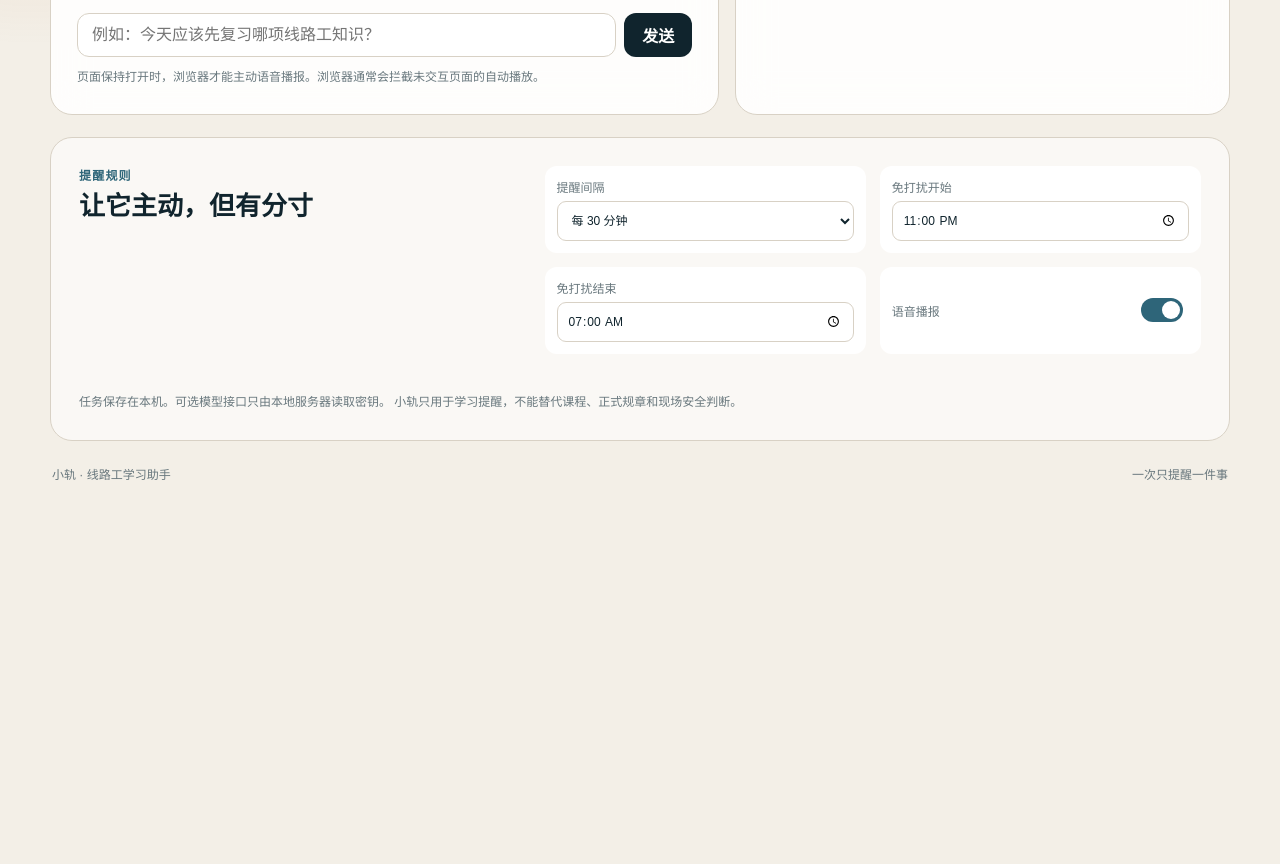
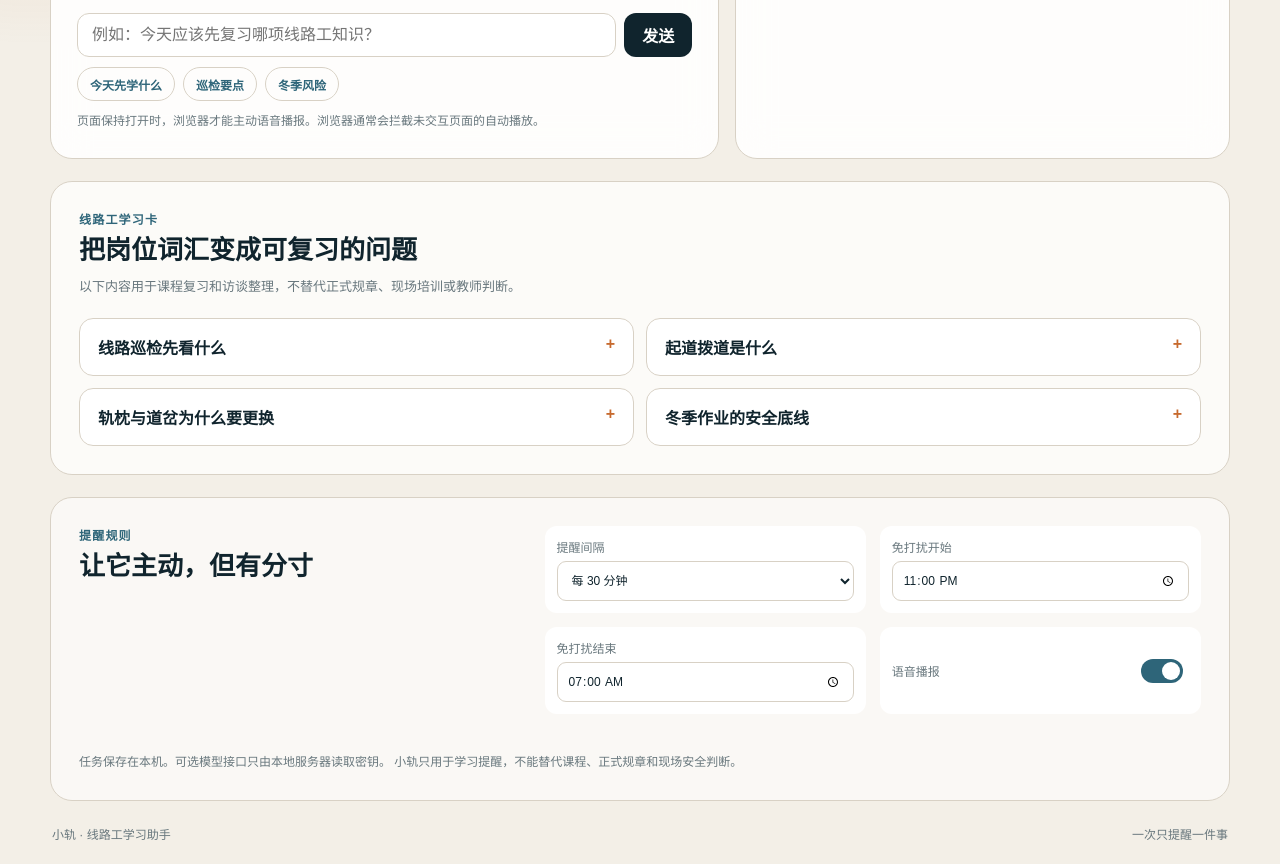
Before and after one commit to chenyanhao-railway/xiaogui-railway-learning-assistant, a plain HTML site: page public/index.html in a window 1280 px wide. Shown: the part 1032-1896 px from the top of the page. Before the commit the page ends 1554 px from the top, so only its background shows below. Drawn offline with Linux system fonts and the light colour scheme; no server answers.

Commit message:
feat: add line worker knowledge cards and quick prompts

```diff
--- a/public/app.js
+++ b/public/app.js
@@ -18,6 +18,8 @@ const elements = {
   voiceSetting: document.querySelector("#voiceSetting"),
   modeBadge: document.querySelector("#modeBadge"),
   signal: document.querySelector(".signal"),
+  quickPrompts: document.querySelectorAll("[data-prompt]"),
+  knowledgeCards: document.querySelectorAll(".knowledge-card"),
 };
 
 const storageKey = "xiaogui-settings-v1";
@@ -328,6 +330,22 @@ elements.chatForm.addEventListener("submit", (event) => {
   if (message) ask(message);
 });
 
+for (const button of elements.quickPrompts) {
+  button.addEventListener("click", () => {
+    const message = button.dataset.prompt?.trim();
+    if (message) ask(message);
+  });
+}
+
+for (const card of elements.knowledgeCards) {
+  card.addEventListener("toggle", () => {
+    if (!card.open) return;
+    for (const other of elements.knowledgeCards) {
+      if (other !== card) other.open = false;
+    }
+  });
+}
+
 elements.intervalSetting.addEventListener("change", () => {
   settings.intervalMinutes = Number(elements.intervalSetting.value);
   saveSettings();
--- a/public/index.html
+++ b/public/index.html
@@ -5,6 +5,7 @@
   <meta name="viewport" content="width=device-width, initial-scale=1">
   <meta name="theme-color" content="#0d2029">
   <title>小轨 · 线路工学习助手</title>
+  <link rel="icon" href="data:,">
   <link rel="stylesheet" href="/styles.css">
 </head>
 <body>
@@ -69,6 +70,11 @@
           <input id="chatInput" autocomplete="off" placeholder="例如：今天应该先复习哪项线路工知识？">
           <button type="submit">发送</button>
         </form>
+        <div class="quick-prompts" aria-label="快捷提问">
+          <button type="button" data-prompt="今天应该先复习哪项线路工知识？">今天先学什么</button>
+          <button type="button" data-prompt="线路巡检需要重点关注什么？">巡检要点</button>
+          <button type="button" data-prompt="冬季钢轨脆断风险怎么复习？">冬季风险</button>
+        </div>
         <p class="caption">
           页面保持打开时，浏览器才能主动语音播报。浏览器通常会拦截未交互页面的自动播放。
         </p>
@@ -107,6 +113,32 @@
           </form>
         </details>
       </article>
+    </section>
+
+    <section class="knowledge" aria-labelledby="knowledge-title">
+      <div class="knowledge-head">
+        <p class="panel-kicker">线路工学习卡</p>
+        <h2 id="knowledge-title">把岗位词汇变成可复习的问题</h2>
+        <p>以下内容用于课程复习和访谈整理，不替代正式规章、现场培训或教师判断。</p>
+      </div>
+      <div class="knowledge-grid">
+        <details class="knowledge-card">
+          <summary>线路巡检先看什么</summary>
+          <p>围绕线路几何、连接零件、轨枕、道床和线路周边环境建立观察清单。发现异常时先记录、复核和上报，不擅自给出处置结论。</p>
+        </details>
+        <details class="knowledge-card">
+          <summary>起道拨道是什么</summary>
+          <p>起道拨道是线路养护维修中的任务名称，目标是调整轨道位置、恢复线路平顺。学习时先弄懂术语、目的和风险，不把AI生成内容当作施工步骤。</p>
+        </details>
+        <details class="knowledge-card">
+          <summary>轨枕与道岔为什么要更换</summary>
+          <p>访谈提到要更换伤损轨枕和道岔。复习时重点理解设备状态、病害识别、团队协作和安全记录，具体判定标准回到课程与现行规范。</p>
+        </details>
+        <details class="knowledge-card">
+          <summary>冬季作业的安全底线</summary>
+          <p>黑龙江冬季可达零下30度，访谈特别提到钢轨脆断风险。安全绳、防寒鞋和手套必须按规范穿戴，作业中不能把手揣兜。</p>
+        </details>
+      </div>
     </section>
 
     <section class="settings" aria-labelledby="settings-title">
--- a/public/styles.css
+++ b/public/styles.css
@@ -375,6 +375,30 @@ h1 {
   font-weight: 700;
 }
 
+.quick-prompts {
+  display: flex;
+  flex-wrap: wrap;
+  gap: 8px;
+  margin-top: 10px;
+}
+
+.quick-prompts button {
+  min-height: 34px;
+  padding: 0 12px;
+  border: 1px solid var(--line);
+  border-radius: 999px;
+  background: transparent;
+  color: var(--steel);
+  font-size: 12px;
+  font-weight: 700;
+}
+
+.quick-prompts button:hover,
+.quick-prompts button:focus-visible {
+  border-color: var(--steel);
+  background: var(--soft);
+}
+
 .caption,
 .privacy-note {
   margin: 11px 0 0;
@@ -483,6 +507,69 @@ h1 {
   background: rgba(255, 255, 255, 0.58);
 }
 
+.knowledge {
+  margin-top: 22px;
+  padding: 28px;
+  border: 1px solid var(--line);
+  border-radius: 22px;
+  background: rgba(255, 255, 255, 0.72);
+}
+
+.knowledge-head {
+  max-width: 780px;
+}
+
+.knowledge-head h2 {
+  margin: 0;
+  font-size: 26px;
+  line-height: 1.25;
+}
+
+.knowledge-head > p:last-child {
+  margin: 10px 0 0;
+  color: var(--muted);
+  font-size: 13px;
+  line-height: 1.7;
+}
+
+.knowledge-grid {
+  display: grid;
+  grid-template-columns: repeat(2, minmax(0, 1fr));
+  gap: 12px;
+  margin-top: 20px;
+}
+
+.knowledge-card {
+  border: 1px solid var(--line);
+  border-radius: 14px;
+  background: white;
+}
+
+.knowledge-card summary {
+  padding: 16px 18px;
+  font-size: 16px;
+  font-weight: 800;
+  list-style: none;
+}
+
+.knowledge-card summary::after {
+  content: "+";
+  float: right;
+  color: var(--orange);
+}
+
+.knowledge-card[open] summary::after {
+  content: "−";
+}
+
+.knowledge-card p {
+  margin: 0;
+  padding: 0 18px 18px;
+  color: var(--muted);
+  font-size: 14px;
+  line-height: 1.75;
+}
+
 .setting-grid {
   display: grid;
   grid-template-columns: repeat(2, minmax(0, 1fr));
@@ -564,7 +651,8 @@ footer {
 @media (max-width: 900px) {
   .hero,
   .dashboard,
-  .settings {
+  .settings,
+  .knowledge-grid {
     grid-template-columns: 1fr;
   }
 
```
